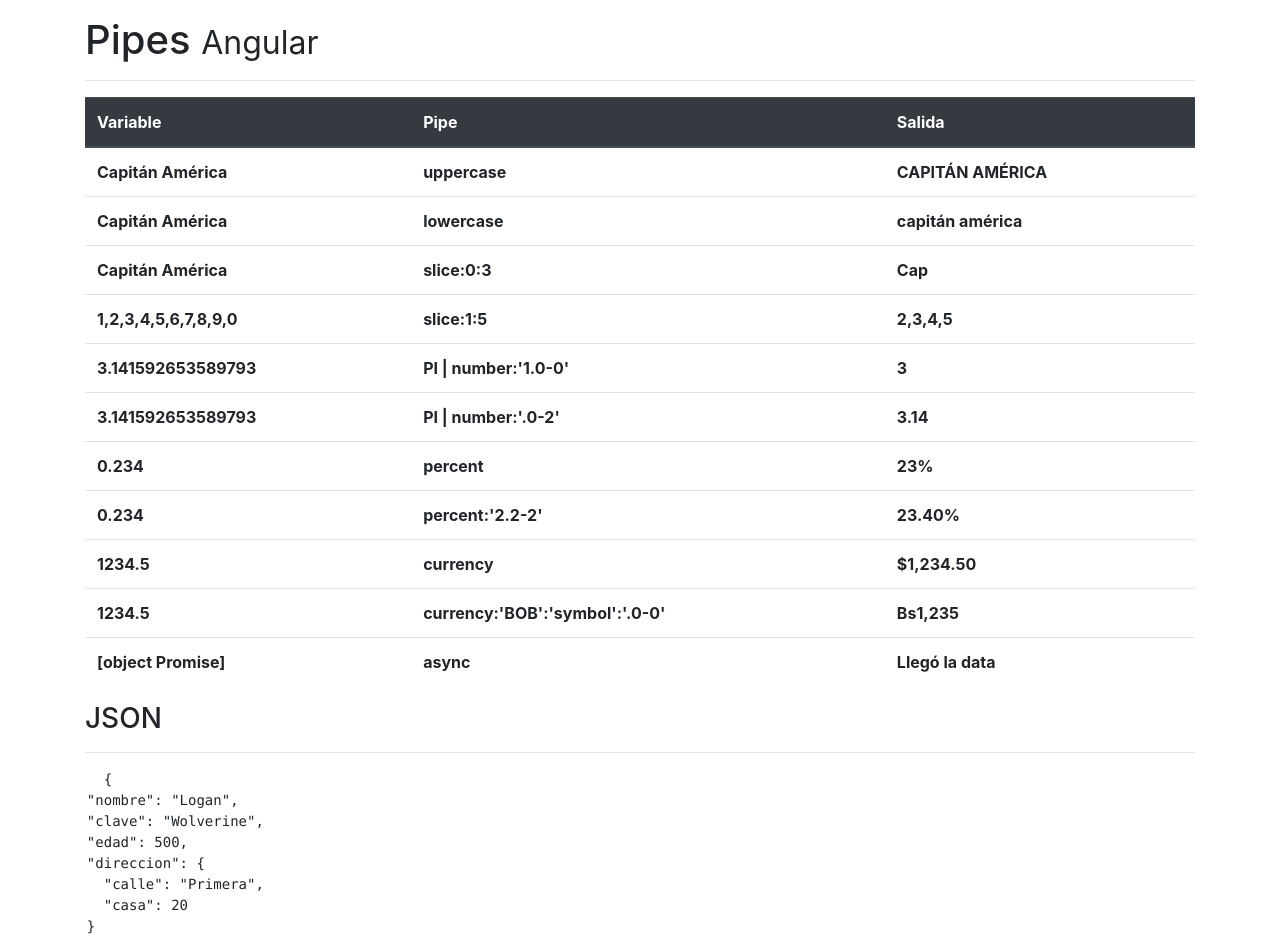
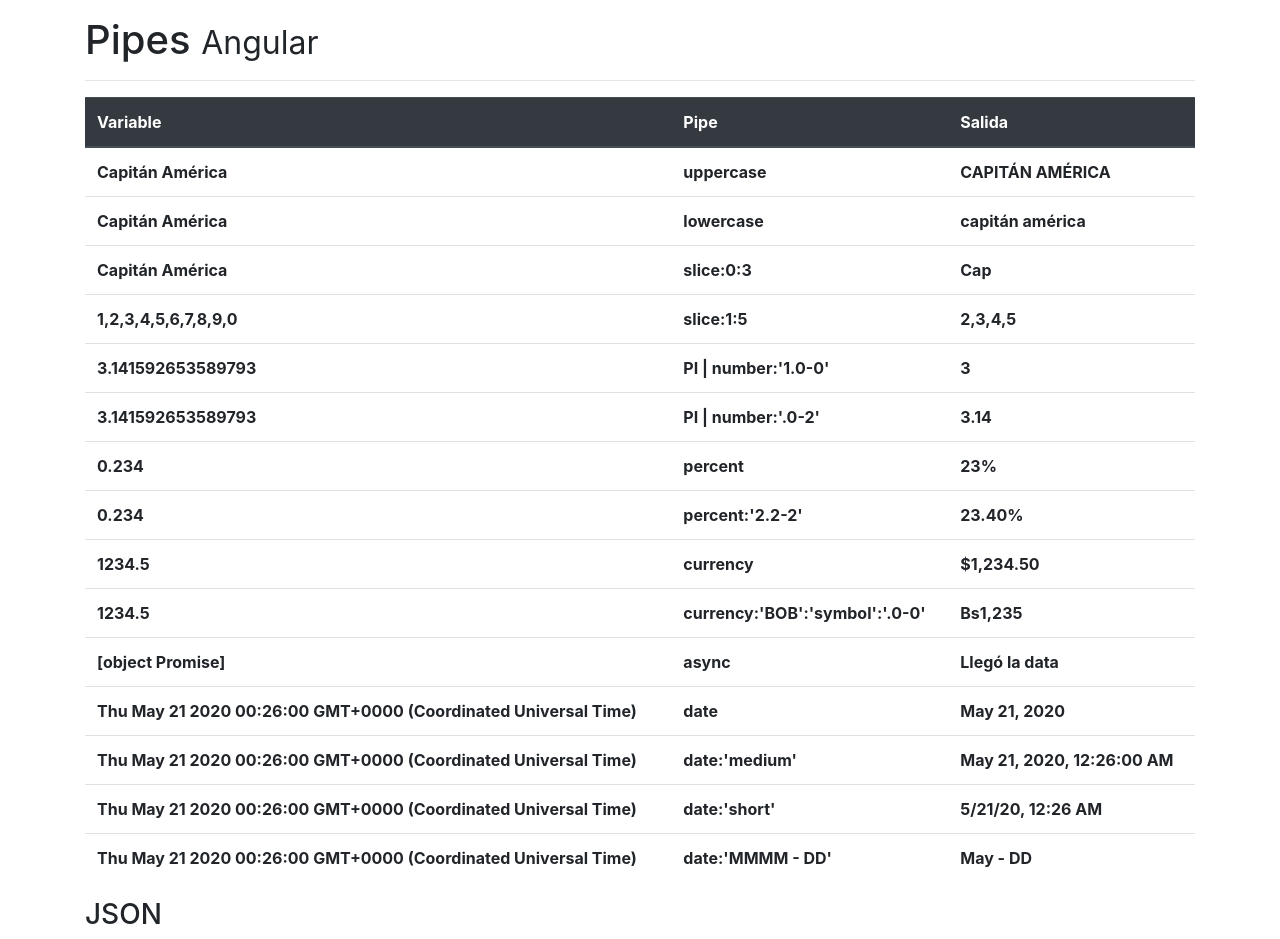
Before and after one commit to Fhranko/pipes-proyect-angular, an Angular app: page / in a window 1280 px wide. Shown: the top 939 px of the page. Built offline with nearby package versions, Linux system fonts and the light colour scheme.

Commit message:
Pipe date

```diff
--- a/src/app/app.component.html
+++ b/src/app/app.component.html
@@ -67,6 +67,26 @@
           <th>async</th>
           <th>{{valorPromesa | async}}</th>
         </tr>
+        <tr>
+          <th>{{fecha}}</th>
+          <th>date</th>
+          <th>{{fecha | date}}</th>
+        </tr>
+        <tr>
+          <th>{{fecha}}</th>
+          <th>date:'medium'</th>
+          <th>{{fecha | date:'medium'}}</th>
+        </tr>
+        <tr>
+          <th>{{fecha}}</th>
+          <th>date:'short'</th>
+          <th>{{fecha | date:'short'}}</th>
+        </tr>
+        <tr>
+          <th>{{fecha}}</th>
+          <th>date:'MMMM - DD'</th>
+          <th>{{fecha | date:'MMMM - DD'}}</th>
+        </tr>
       </tbody>
 
     </table>
--- a/src/app/app.component.ts
+++ b/src/app/app.component.ts
@@ -11,6 +11,7 @@ export class AppComponent {
 	PI: number = Math.PI;
 	porcentaje: number = 0.234;
 	salario: number = 1234.5;
+	fecha: Date = new Date();
 
 	valorPromesa = new Promise<string>((resolve) => {
 		setTimeout(() => {
```
